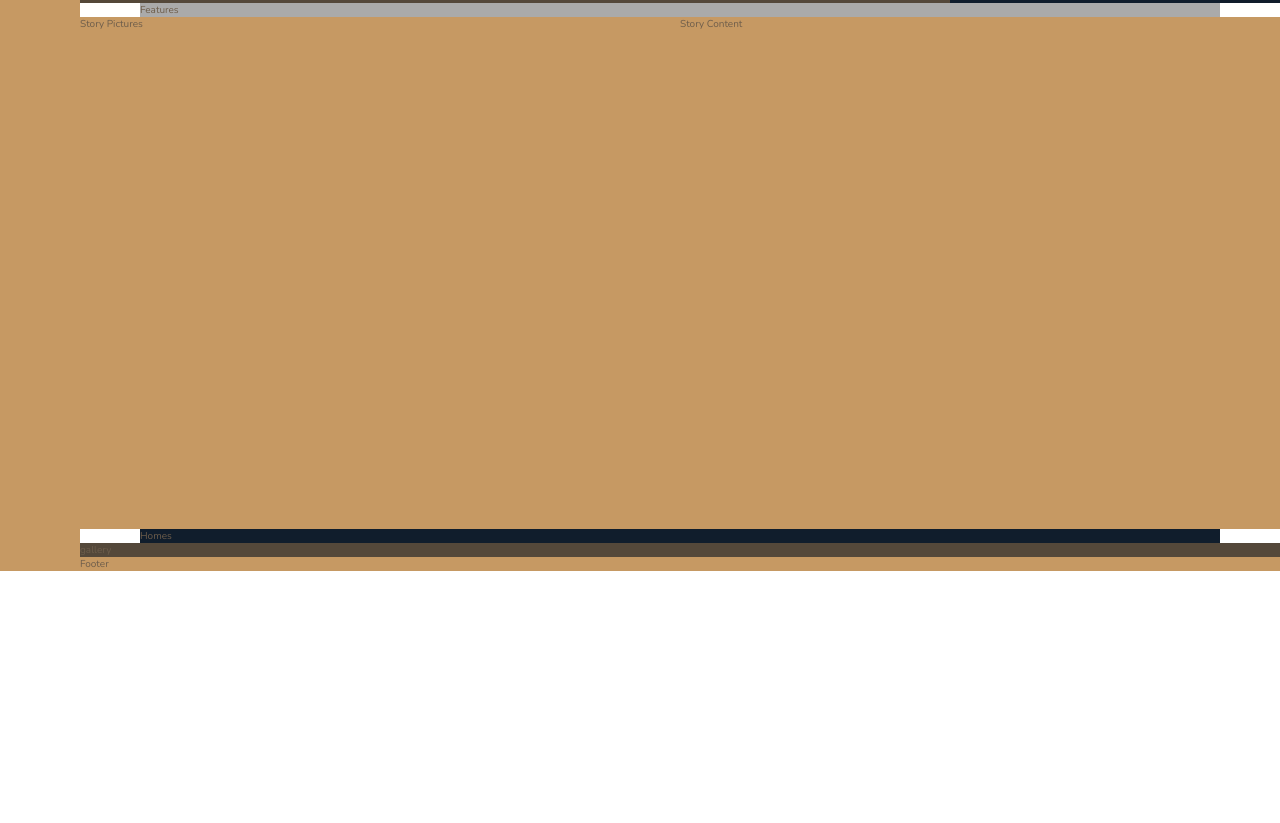
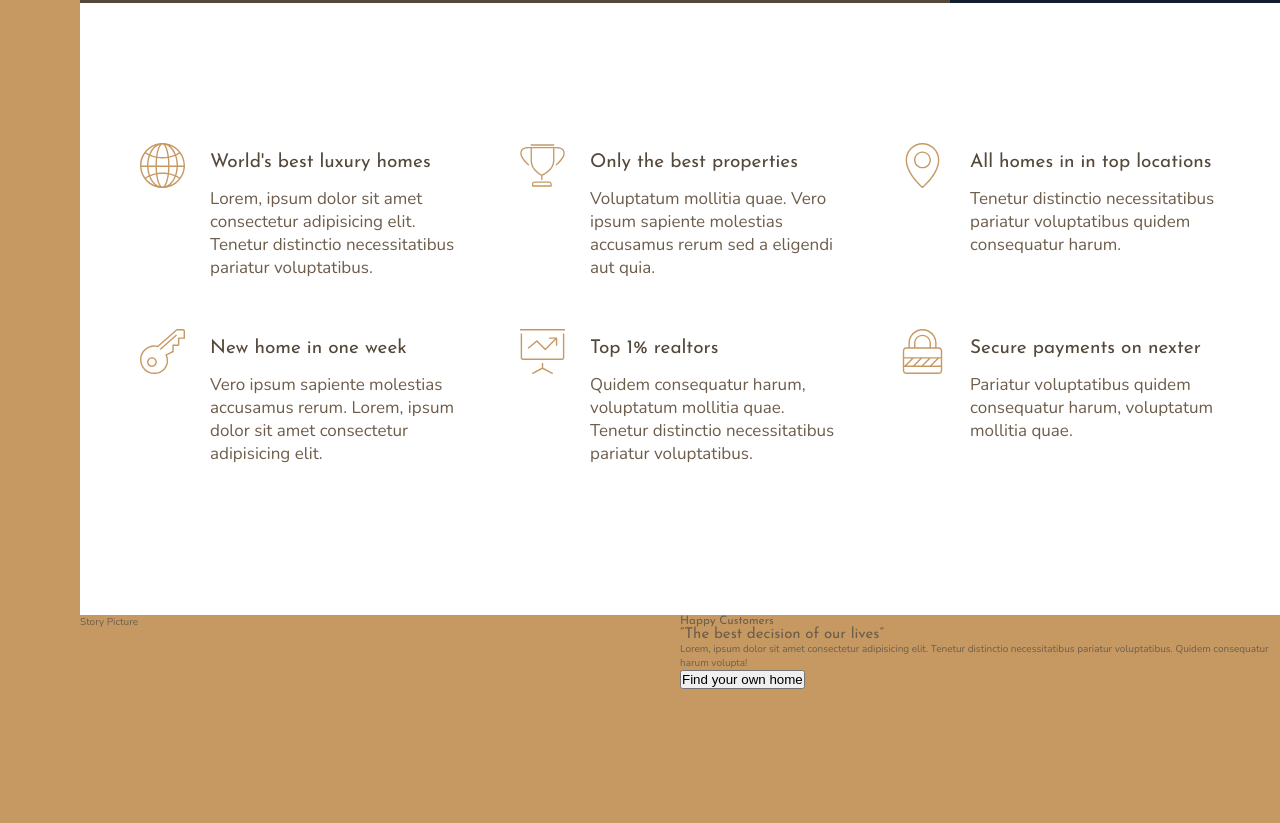
Before and after one commit to CodesWithAnkit/nexter, a website: page index.html in a window 1280 px wide. Shown: the part 637-1460 px from the top of the page. Before the commit the page ends 1208 px from the top, so only its background shows below. Drawn offline with nearby package versions, Linux system fonts and the light colour scheme.

Commit message:
Feature section

```diff
--- a/index.html
+++ b/index.html
@@ -27,15 +27,94 @@
     </div>
 
     <section class="features">
-      Features
+      <div class="feature">
+        <svg class="feature__icon">
+          <use xlink:href="img/sprite.svg#icon-global"></use>
+        </svg>
+        <h4 class="heading-4 heading-4--dark">World's best luxury homes</h4>
+        <p class="feature__text">
+          Lorem, ipsum dolor sit amet consectetur adipisicing elit. Tenetur
+          distinctio necessitatibus pariatur voluptatibus.
+        </p>
+      </div>
+
+      <div class="feature">
+        <svg class="feature__icon">
+          <use xlink:href="img/sprite.svg#icon-trophy"></use>
+        </svg>
+        <h4 class="heading-4 heading-4--dark">Only the best properties</h4>
+        <p class="feature__text">
+          Voluptatum mollitia quae. Vero ipsum sapiente molestias accusamus
+          rerum sed a eligendi aut quia.
+        </p>
+      </div>
+
+      <div class="feature">
+        <svg class="feature__icon">
+          <use xlink:href="img/sprite.svg#icon-map-pin"></use>
+        </svg>
+        <h4 class="heading-4 heading-4--dark">All homes in in top locations</h4>
+        <p class="feature__text">
+          Tenetur distinctio necessitatibus pariatur voluptatibus quidem
+          consequatur harum.
+        </p>
+      </div>
+
+      <div class="feature">
+        <svg class="feature__icon">
+          <use xlink:href="img/sprite.svg#icon-key"></use>
+        </svg>
+        <h4 class="heading-4 heading-4--dark">New home in one week</h4>
+        <p class="feature__text">
+          Vero ipsum sapiente molestias accusamus rerum. Lorem, ipsum dolor sit
+          amet consectetur adipisicing elit.
+        </p>
+      </div>
+
+      <div class="feature">
+        <svg class="feature__icon">
+          <use xlink:href="img/sprite.svg#icon-presentation"></use>
+        </svg>
+        <h4 class="heading-4 heading-4--dark">Top 1% realtors</h4>
+        <p class="feature__text">
+          Quidem consequatur harum, voluptatum mollitia quae. Tenetur distinctio
+          necessitatibus pariatur voluptatibus.
+        </p>
+      </div>
+
+      <div class="feature">
+        <svg class="feature__icon">
+          <use xlink:href="img/sprite.svg#icon-lock"></use>
+        </svg>
+        <h4 class="heading-4 heading-4--dark">Secure payments on nexter</h4>
+        <p class="feature__text">
+          Pariatur voluptatibus quidem consequatur harum, voluptatum mollitia
+          quae.
+        </p>
+      </div>
     </section>
 
     <div class="story__pictures">
-      Story Pictures
+      <!-- <img
+        src="img/story-1.jpeg"
+        alt="Couple with new house"
+        class="story__img--1"
+      />
+      <img src="img/story-2.jpeg" alt="New house" class="story__img--2" /> -->
+      Story Picture
     </div>
 
     <div class="story__content">
-      Story Content
+      <h3 class="heading-3 mb-sm">Happy Customers</h3>
+      <h2 class="heading-2 heading-2--dark mb-md">
+        &ldquo;The best decision of our lives&rdquo;
+      </h2>
+      <p class="story__text">
+        Lorem, ipsum dolor sit amet consectetur adipisicing elit. Tenetur
+        distinctio necessitatibus pariatur voluptatibus. Quidem consequatur
+        harum volupta!
+      </p>
+      <button class="btn">Find your own home</button>
     </div>
 
     <section class="homes">
--- a/sass/_features.scss
+++ b/sass/_features.scss
@@ -1,4 +1,28 @@
 .features {
-  background-color: $color-grey-light-2;
   grid-column: center-start / center-end;
+
+  margin: 15rem 0;
+
+  display: grid;
+  grid-template-columns: repeat(auto-fit, minmax(25rem, 1fr));
+  grid-gap: 6rem;
+  align-items: start;
 }
+
+.feature {
+  display: grid;
+  grid-template-columns: min-content 1fr;
+  grid-row-gap: 1.5rem;
+  grid-column-gap: 2.5rem;
+
+  &__icon {
+    fill: $color-primary;
+    width: 4.5rem;
+    height: 4.5rem;
+    grid-row: 1 / span 2;
+    transform: translateY(-1rem);
+  }
+  &__text {
+    font-size: 1.7rem;
+  }
+}
--- a/sass/_typography.scss
+++ b/sass/_typography.scss
@@ -0,0 +1,25 @@
+%heading {
+  font-family: $font-display;
+  font-weight: 400;
+}
+
+.heading-1 {
+  @extend %heading;
+}
+.heading-2 {
+  @extend %heading;
+}
+.heading-3 {
+  @extend %heading;
+}
+.heading-4 {
+  @extend %heading;
+  font-size: 1.9rem;
+
+  &--light {
+    color: $color-grey-light-1;
+  }
+  &--dark {
+    color: $color-grey-dark-1;
+  }
+}
```
Also changed, not shown: img/text.txt (deleted, +0 -18 lines), css/style.css.
